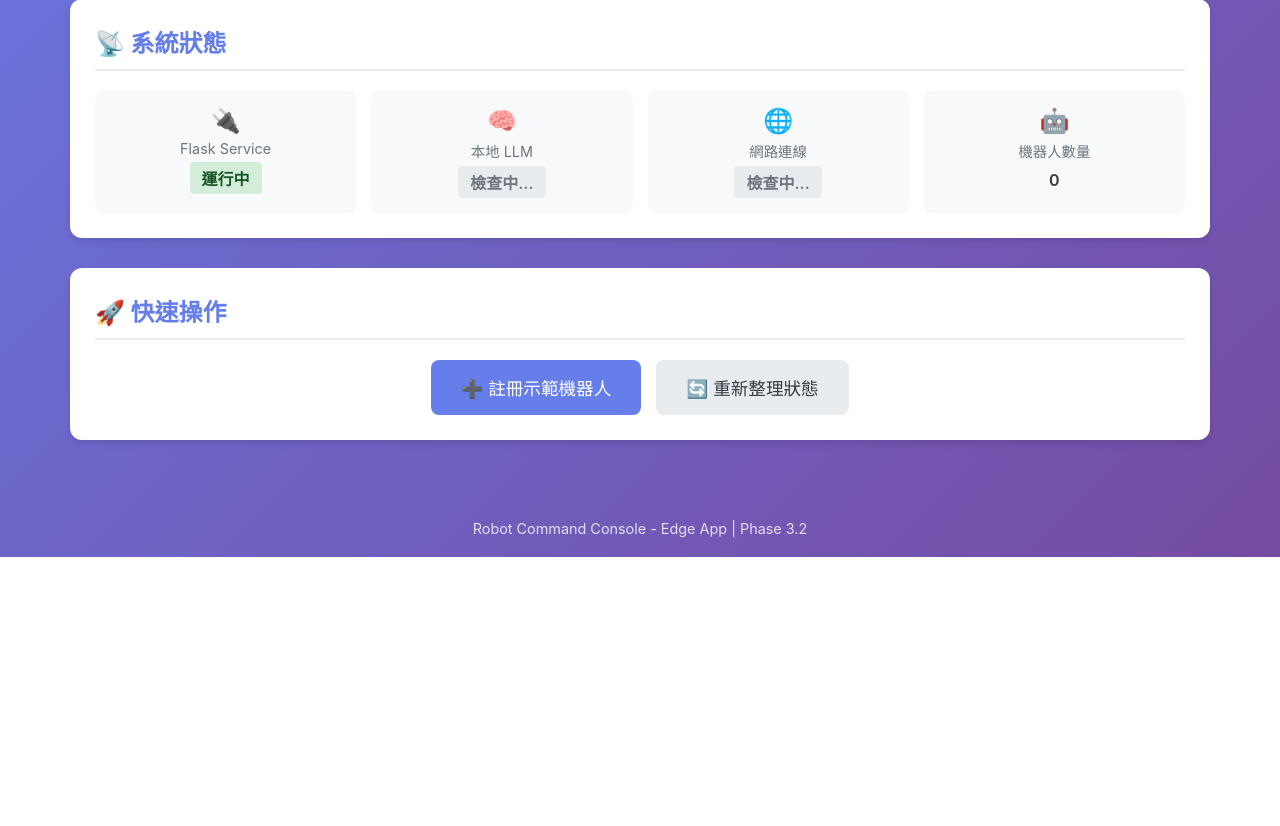
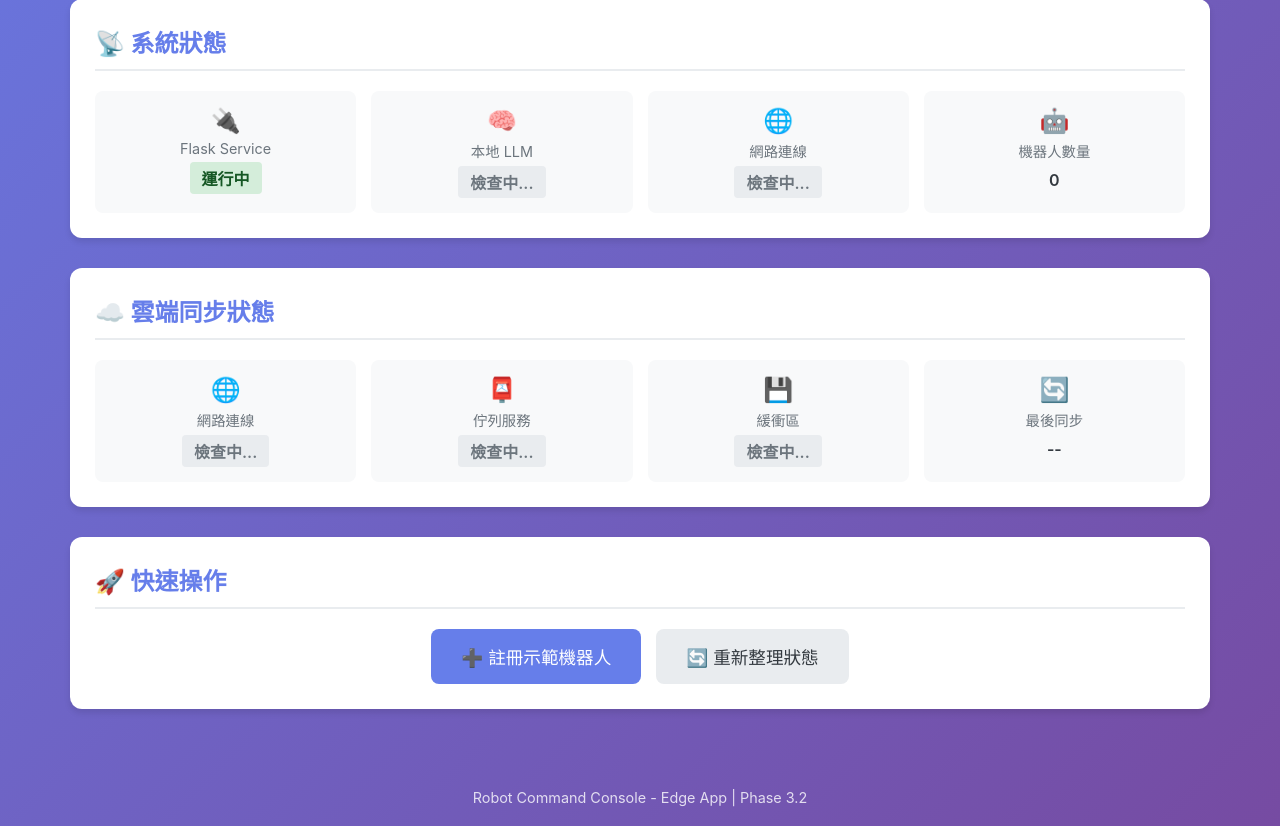
Before and after one commit to ChengTingFung-2425/robot-command-console, a Python web app: template Edge/robot_service/electron/templates/edge/home.html in a window 1280 px wide. Shown: the part 567-1393 px from the top of the page. Before the commit the page ends 1124 px from the top, so only its background shows below. Run offline with Jinja, Linux system fonts and the light colour scheme; the template is opened without the code that fills it, so the values that code supplies are empty; some libraries are stand-ins or nearby versions.

Commit message:
Add cloud sync UI/status notification to Edge UI
Co-authored-by: ChengTingFung-2425 <181434228+ChengTingFung-2425@users.noreply.github.com>

```diff
--- a/Edge/robot_service/electron/templates/edge/home.html
+++ b/Edge/robot_service/electron/templates/edge/home.html
@@ -65,6 +65,32 @@
 </div>
 
 <div class="section">
+    <h2>☁️ 雲端同步狀態</h2>
+    <div class="status-grid" id="sync-status">
+        <div class="status-card" id="sync-network-status">
+            <span class="status-icon">🌐</span>
+            <span class="status-label">網路連線</span>
+            <span class="status-value status-checking">檢查中...</span>
+        </div>
+        <div class="status-card" id="sync-queue-status">
+            <span class="status-icon">📮</span>
+            <span class="status-label">佇列服務</span>
+            <span class="status-value status-checking">檢查中...</span>
+        </div>
+        <div class="status-card" id="sync-buffer-status">
+            <span class="status-icon">💾</span>
+            <span class="status-label">緩衝區</span>
+            <span class="status-value status-checking">檢查中...</span>
+        </div>
+        <div class="status-card" id="sync-last-sync">
+            <span class="status-icon">🔄</span>
+            <span class="status-label">最後同步</span>
+            <span class="status-value">--</span>
+        </div>
+    </div>
+</div>
+
+<div class="section">
     <h2>🚀 快速操作</h2>
     <div class="action-buttons">
         <button class="btn btn-lg btn-primary" onclick="registerDemoRobot()">
@@ -82,6 +108,12 @@
 // 頁面載入時檢查狀態
 document.addEventListener('DOMContentLoaded', function() {
     refreshStatus();
+
+    // 定期更新狀態（每 30 秒）
+    setInterval(refreshStatus, 30000);
+
+    // 定期更新雲端同步狀態（每 10 秒）
+    setInterval(updateSyncStatus, 10000);
 });
 
 // 重新整理狀態
@@ -116,11 +148,69 @@ async function refreshStatus() {
         const robotsStatus = document.querySelector('#robots-status .status-value');
         robotsStatus.textContent = robotsData.count;
 
+        // 更新雲端同步狀態
+        await updateSyncStatus();
+
         // 更新導航列狀態
         updateConnectionStatus(llmData);
 
     } catch (error) {
         console.error('Failed to refresh status:', error);
+    }
+}
+
+// 更新雲端同步狀態
+async function updateSyncStatus() {
+    try {
+        const res = await fetch('/api/edge/sync/status');
+        const data = await res.json();
+
+        // 更新網路狀態
+        const networkStatus = document.querySelector('#sync-network-status .status-value');
+        if (data.network.online) {
+            networkStatus.textContent = '在線';
+            networkStatus.className = 'status-value status-success';
+        } else {
+            networkStatus.textContent = '離線';
+            networkStatus.className = 'status-value status-error';
+        }
+
+        // 更新佇列服務狀態
+        const queueStatus = document.querySelector('#sync-queue-status .status-value');
+        if (data.services.queue.available) {
+            queueStatus.textContent = '可用';
+            queueStatus.className = 'status-value status-success';
+        } else {
+            queueStatus.textContent = '不可用';
+            queueStatus.className = 'status-value status-warning';
+        }
+
+        // 更新緩衝區狀態
+        const bufferStatus = document.querySelector('#sync-buffer-status .status-value');
+        const totalPending = data.buffers.command.pending + data.buffers.sync.pending;
+        if (totalPending === 0) {
+            bufferStatus.textContent = '空閒';
+            bufferStatus.className = 'status-value status-success';
+        } else {
+            bufferStatus.textContent = `${totalPending} 項待同步`;
+            bufferStatus.className = 'status-value status-warning';
+        }
+
+        // 更新最後同步時間
+        const lastSyncStatus = document.querySelector('#sync-last-sync .status-value');
+        if (data.last_sync) {
+            const lastSyncTime = new Date(data.last_sync);
+            lastSyncStatus.textContent = window.EdgeUI.formatTime(lastSyncTime);
+        } else {
+            lastSyncStatus.textContent = '--';
+        }
+
+    } catch (error) {
+        console.error('Failed to update sync status:', error);
+        // 顯示錯誤狀態
+        document.querySelector('#sync-network-status .status-value').textContent = '錯誤';
+        document.querySelector('#sync-queue-status .status-value').textContent = '錯誤';
+        document.querySelector('#sync-buffer-status .status-value').textContent = '錯誤';
     }
 }
 
```
Also changed, not shown: Edge/robot_service/electron/edge_ui.py (+63 -0 lines), 1 other file.
